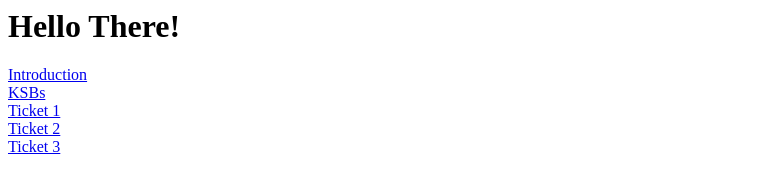
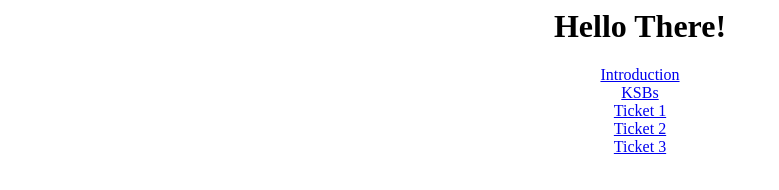
Before and after one commit to dantaplin992/makers-portfolio, a website: page index.html in a window 1280 px wide. Shown: the whole page, without its empty margins (0-779 px from the left). Drawn offline with Linux system fonts and the light colour scheme.

Commit message:
added styles

```diff
--- a/index.html
+++ b/index.html
@@ -1,7 +1,8 @@
 <head>
-
+  <link rel="stylesheet" href="../../styles/styles.css">
 </head>
 <body>
+  <div class="page-content">
     <h1>Hello There!</h1>
     <div>
       <a href="./pages/introduction/introduction.html">Introduction</a>
@@ -18,4 +19,5 @@
     <div>
       <a href="./pages/tickets/intg-1249.html">Ticket 3</a>
     </div>
+  </div>
 </body>
```
Also changed, not shown: pages/introduction/ksb-table.html (+3 -0 lines), pages/tickets/intg-1249.html (+3 -0 lines), pages/tickets/intg-466.html (+3 -0 lines), pages/tickets/intg-61.html (+3 -0 lines). Lines whose indentation alone changed are shown as unchanged.
